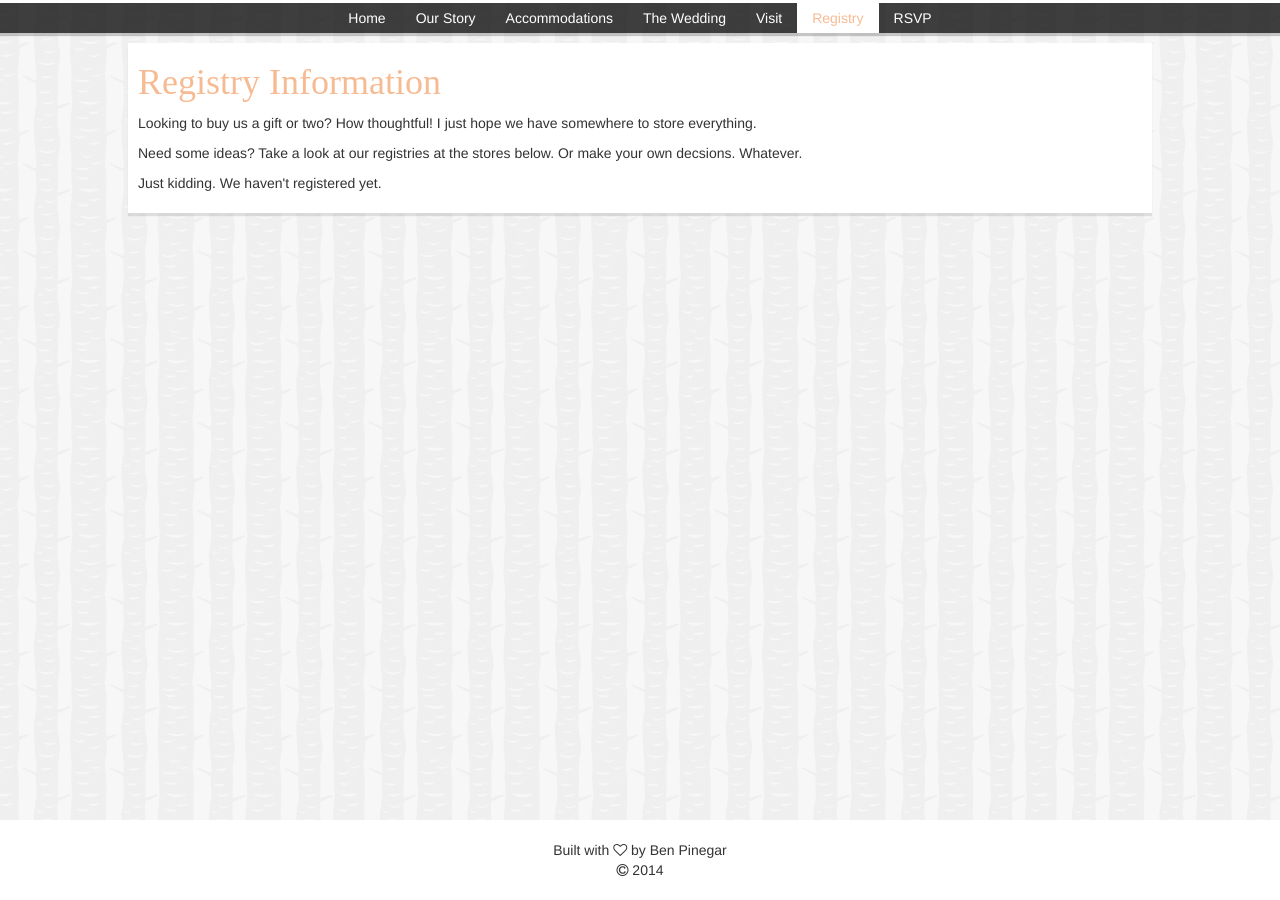
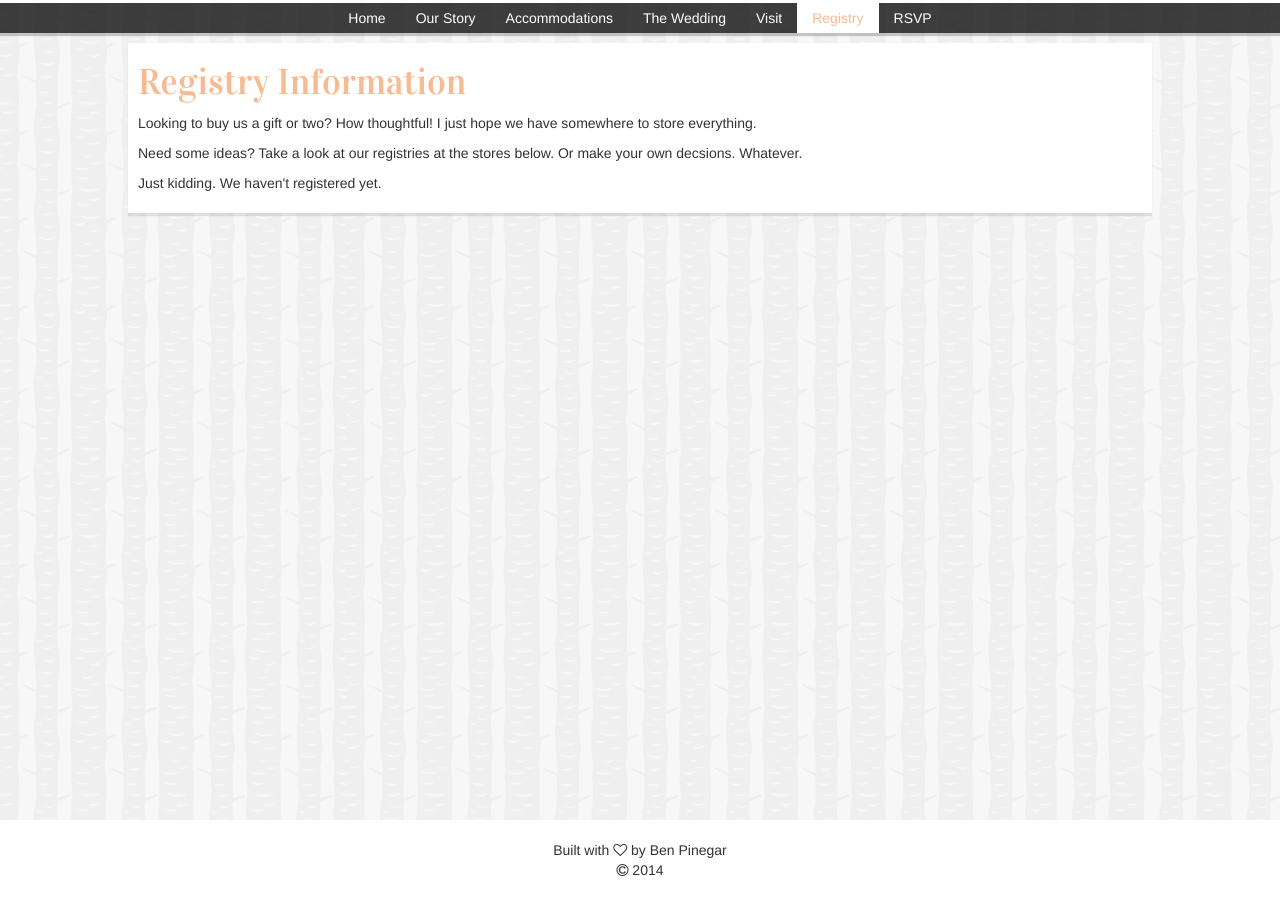
Before and after one commit to bpinegar/bpinegar.github.io, a Jekyll site: the page built from registry.html, in a window 1280 px wide. Built offline with Jekyll 4.4.1, drawn with Linux system fonts in a browser that asks for light colours; nearby versions of some CDN libraries.

Commit message:
Update _custom.scss

```diff
--- a/_sass/_custom.scss
+++ b/_sass/_custom.scss
@@ -25,8 +25,7 @@ footer {
   bottom: 0;
 }
 h1 {
-  font-family: "Arvo", serif;
-  font-stretch: ultra-condensed;
+  font-family: "Vidaloka", serif;
 }
 .footer-wrapper{
   text-align: center;
@@ -97,7 +96,7 @@ h1 {
   color: $white;
   float: none;
   margin-right: 32px;
-  font-family: "Arvo", serif;
+  font-family: "Vidaloka", serif;
 }
 .navbar .navbar-brand:hover,
 .navbar .navbar-brand > a:hover {
```
